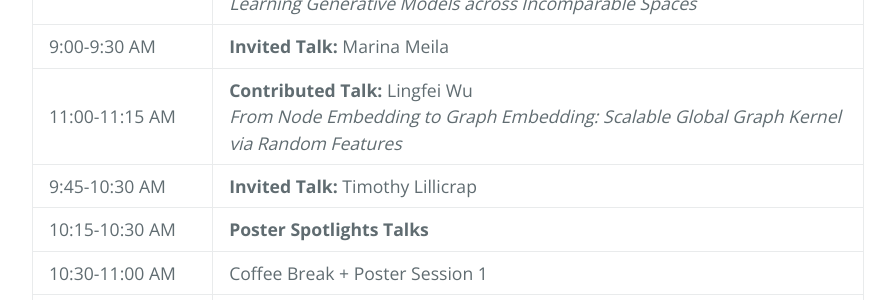
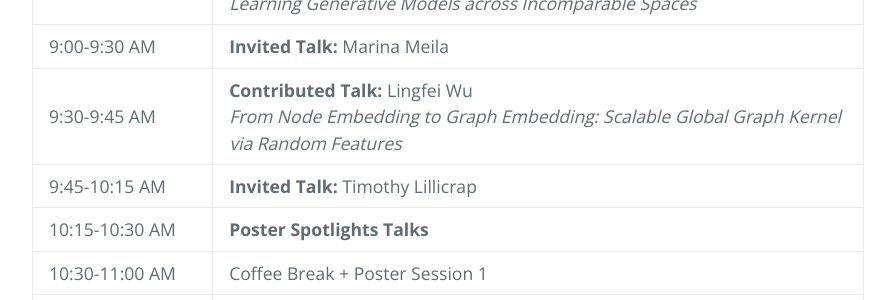
Before and after one commit to r2learning/r2learning.github.io, a Jekyll site: the page built from index.md, in a window 1280 px wide and 900 px high, scrolled down 1698 px. Shown: the part 156-456 px from the top of the window, without its empty margins (192-1087 px from the left). Built offline with Jekyll 4.4.1, drawn with Linux system fonts in a browser that asks for light colours.

Commit message:
schedule fix 2

```diff
--- a/docs/index.html
+++ b/docs/index.html
@@ -94,11 +94,11 @@
       <td><strong>Invited Talk:</strong> Marina Meila</td>
     </tr>
     <tr>
-      <td>11:00-11:15 AM</td>
+      <td>9:30-9:45 AM</td>
       <td><strong>Contributed Talk:</strong> Lingfei Wu <br /> <em>From Node Embedding to Graph Embedding: Scalable Global Graph Kernel via Random Features</em></td>
     </tr>
     <tr>
-      <td>9:45-10:30 AM</td>
+      <td>9:45-10:15 AM</td>
       <td><strong>Invited Talk:</strong>  Timothy Lillicrap</td>
     </tr>
     <tr>
--- a/index.md
+++ b/index.md
@@ -39,8 +39,8 @@ This workshop aims to bring together researchers from both academia and industry
 |8:30-8:45 AM &nbsp; &nbsp; &nbsp; &nbsp; &nbsp; &nbsp; &nbsp; &nbsp;  |  Welcome  |
 |8:45-9:00 AM  | **Contributed Talk:** Charlotte Bunne <br/> *Learning Generative Models across Incomparable Spaces*  |
 |9:00-9:30 AM  |  **Invited Talk:** Marina Meila  |
-|11:00-11:15 AM| **Contributed Talk:** Lingfei Wu <br/> *From Node Embedding to Graph Embedding: Scalable Global Graph Kernel via Random Features*|
-|9:45-10:30 AM | **Invited Talk:**  Timothy Lillicrap   |
+|9:30-9:45 AM| **Contributed Talk:** Lingfei Wu <br/> *From Node Embedding to Graph Embedding: Scalable Global Graph Kernel via Random Features*|
+|9:45-10:15 AM | **Invited Talk:**  Timothy Lillicrap   |
 |10:15-10:30 AM| **Poster Spotlights Talks** |
 |10:30-11:00 AM| Coffee Break + Poster Session 1  |
 |11:00-11:30 AM| **Invited Talk:**  Joan Bruna  <br/> *Community Detection with Non-backtracking Graph Neural Networks* |
```
